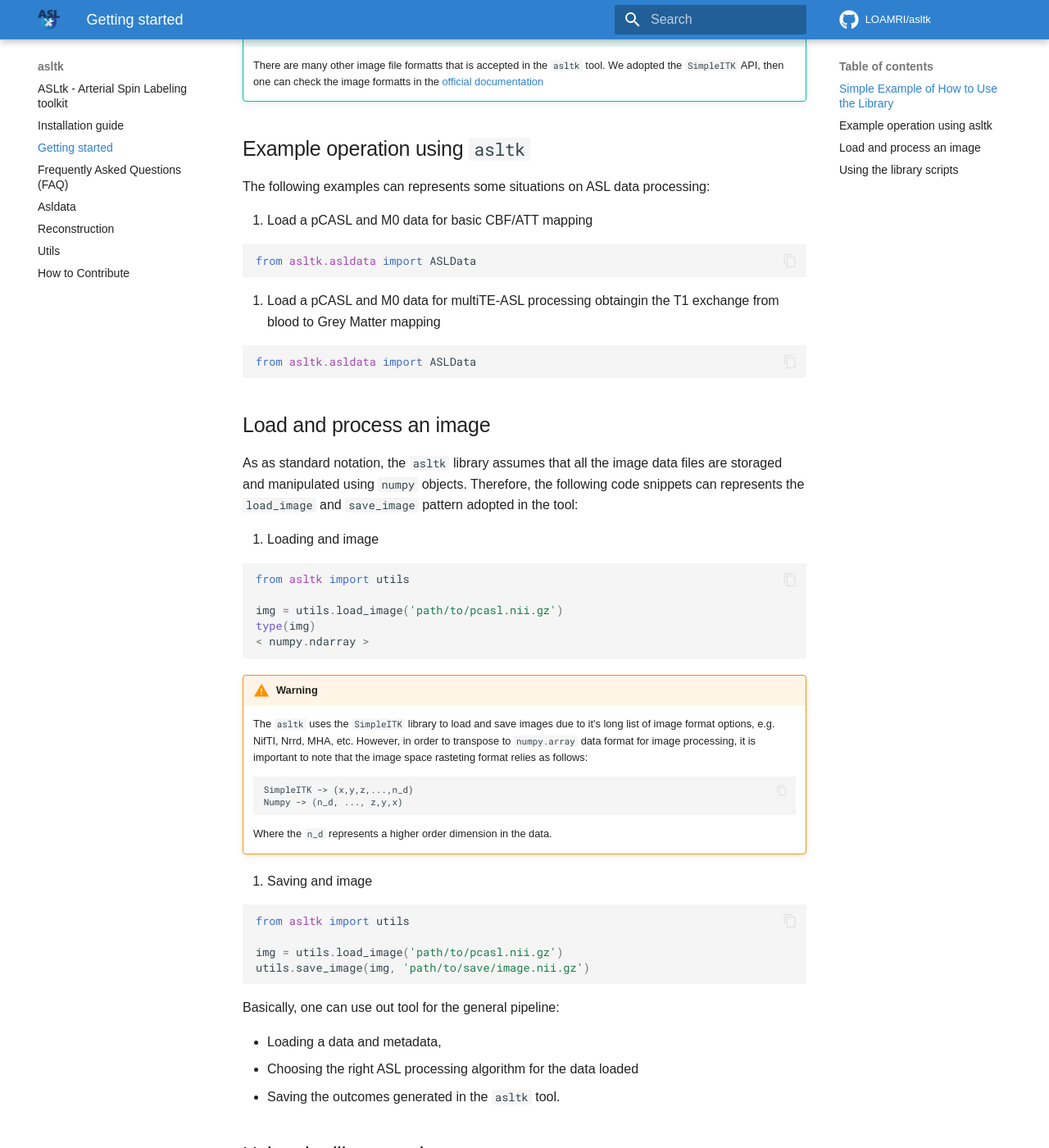
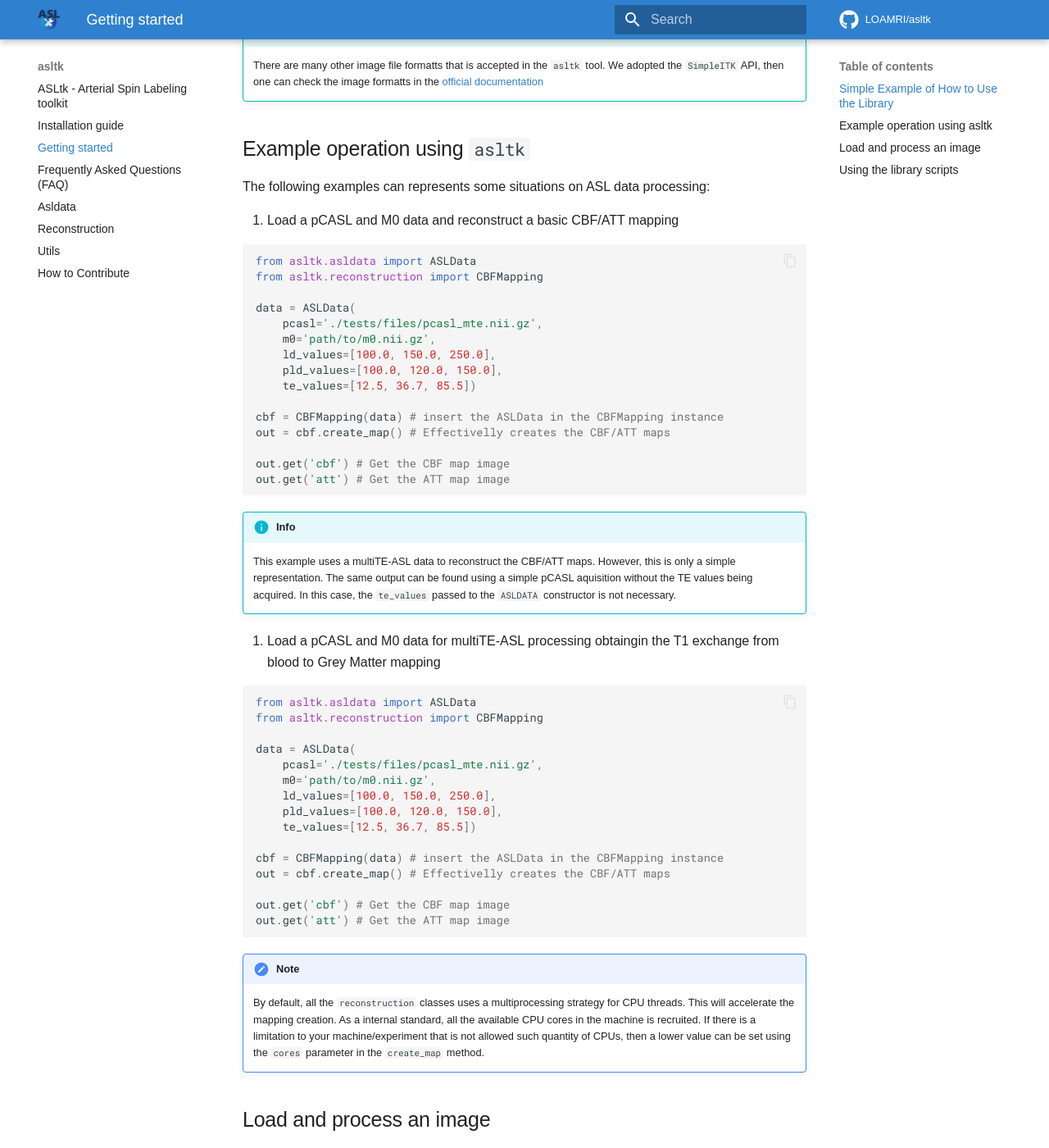
Before and after one commit to LOAMRI/asltk, an MkDocs documentation site: the page built from docs/getting_started.md, in a window 1280 px wide and 1400 px high, scrolled down 700 px. Shown: the whole window at 82% size. Built offline with MkDocs 1.6.1 and Material for MkDocs 9.7.7, drawn with Linux system fonts in a browser that asks for light colours; some web fonts are replaced; comment, search, counter and statistics services are not loaded; some of the changed text lies outside the part shown.

Commit message:
DOC: Improve documentation at Getting Started section

````diff
--- a/docs/getting_started.md
+++ b/docs/getting_started.md
@@ -27,53 +27,76 @@ The example above creates an `asldata.ASLData` object, called `data`, which will
 
 The following examples can represents some situations on ASL data processing:
 
-1. Load a pCASL and M0 data for basic CBF/ATT mapping
+1. Load a pCASL and M0 data and reconstruct a basic CBF/ATT mapping
 
 ```python
 from asltk.asldata import ASLData
+from asltk.reconstruction import CBFMapping
 
+data = ASLData(
+    pcasl='./tests/files/pcasl_mte.nii.gz',
+    m0='path/to/m0.nii.gz',
+    ld_values=[100.0, 150.0, 250.0],
+    pld_values=[100.0, 120.0, 150.0],
+    te_values=[12.5, 36.7, 85.5])
 
+cbf = CBFMapping(data) # insert the ASLData in the CBFMapping instance
+out = cbf.create_map() # Effectivelly creates the CBF/ATT maps
+
+out.get('cbf') # Get the CBF map image
+out.get('att') # Get the ATT map image
 ```
+
+!!! info
+    This example uses a multiTE-ASL data to reconstruct the CBF/ATT maps. However, this is only a simple representation. The same output can be found using a simple pCASL aquisition without the TE values being acquired. In this case, the `te_values` passed to the `ASLDATA` constructor is not necessary.
 
 2.  Load a pCASL and M0 data for multiTE-ASL processing obtaingin the T1 exchange from blood to Grey Matter mapping
 
 ```python
 from asltk.asldata import ASLData
+from asltk.reconstruction import CBFMapping
 
+data = ASLData(
+    pcasl='./tests/files/pcasl_mte.nii.gz',
+    m0='path/to/m0.nii.gz',
+    ld_values=[100.0, 150.0, 250.0],
+    pld_values=[100.0, 120.0, 150.0],
+    te_values=[12.5, 36.7, 85.5])
 
+cbf = CBFMapping(data) # insert the ASLData in the CBFMapping instance
+out = cbf.create_map() # Effectivelly creates the CBF/ATT maps
+
+out.get('cbf') # Get the CBF map image
+out.get('att') # Get the ATT map image
 ```
 
+!!! note
+    By default, all the `reconstruction` classes uses a multiprocessing strategy for CPU threads. This will accelerate the mapping creation. As a internal standard, all the available CPU cores in the machine is recruited. If there is a limitation to your machine/experiment that is not allowed such quantity of CPUs, then a lower value can be set using the `cores` parameter in the `create_map` method.
 
 ## Load and process an image
 
 As as standard notation, the `asltk` library assumes that all the image data files are storaged and manipulated using `numpy` objects. Therefore, the following code snippets can represents the `load_image` and `save_image` pattern adopted in the tool:
 
-1. Loading and image
+1. Loading and saving an image
 
 ```python
-from asltk import utils
+from asltk.utils import load_image, save_image
 
-img = utils.load_image('path/to/pcasl.nii.gz')
+img = load_image('path/to/pcasl.nii.gz') #Loading an image
 type(img)
 < numpy.ndarray >
+
+save_image(img, 'path/to/save/the/image.nrrd') # Saving the image using NRRD file format
+
 ```
 
 !!! warning
-    The `asltk` uses the `SimpleITK` library to load and save images due to it's long list of image format options, e.g. NifTI, Nrrd, MHA, etc. However, in order to transpose to `numpy.array` data format for image processing, it is important to note that the image space rasteting format relies as follows:
+    The `asltk` uses the `SimpleITK` library to load and save images due to it's long list of image format options, e.g. NifTI, NRRD, MHA, etc. However, in order to transpose to `numpy.array` data format for image processing, it is important to note that the image space rasteting format relies as follows:
     ```
     SimpleITK -> (x,y,z,...,n_d)
     Numpy -> (n_d, ..., z,y,x)
     ```
     Where the `n_d` represents a higher order dimension in the data.
-
-2.  Saving and image
-
-```python
-from asltk import utils
-
-img = utils.load_image('path/to/pcasl.nii.gz')
-utils.save_image(img, 'path/to/save/image.nii.gz')
-```
 
 Basically, one can use out tool for the general pipeline:
 
````
